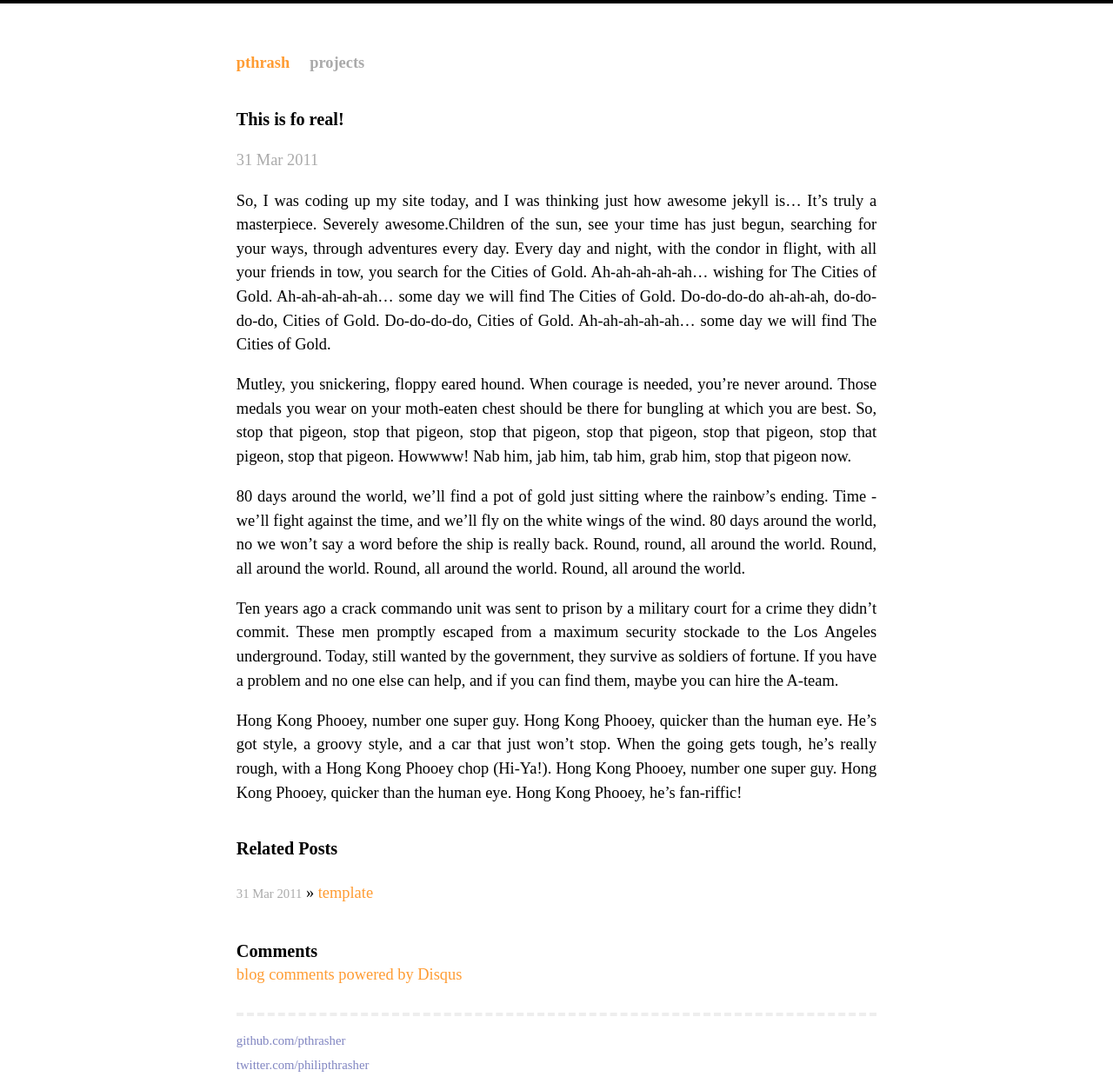
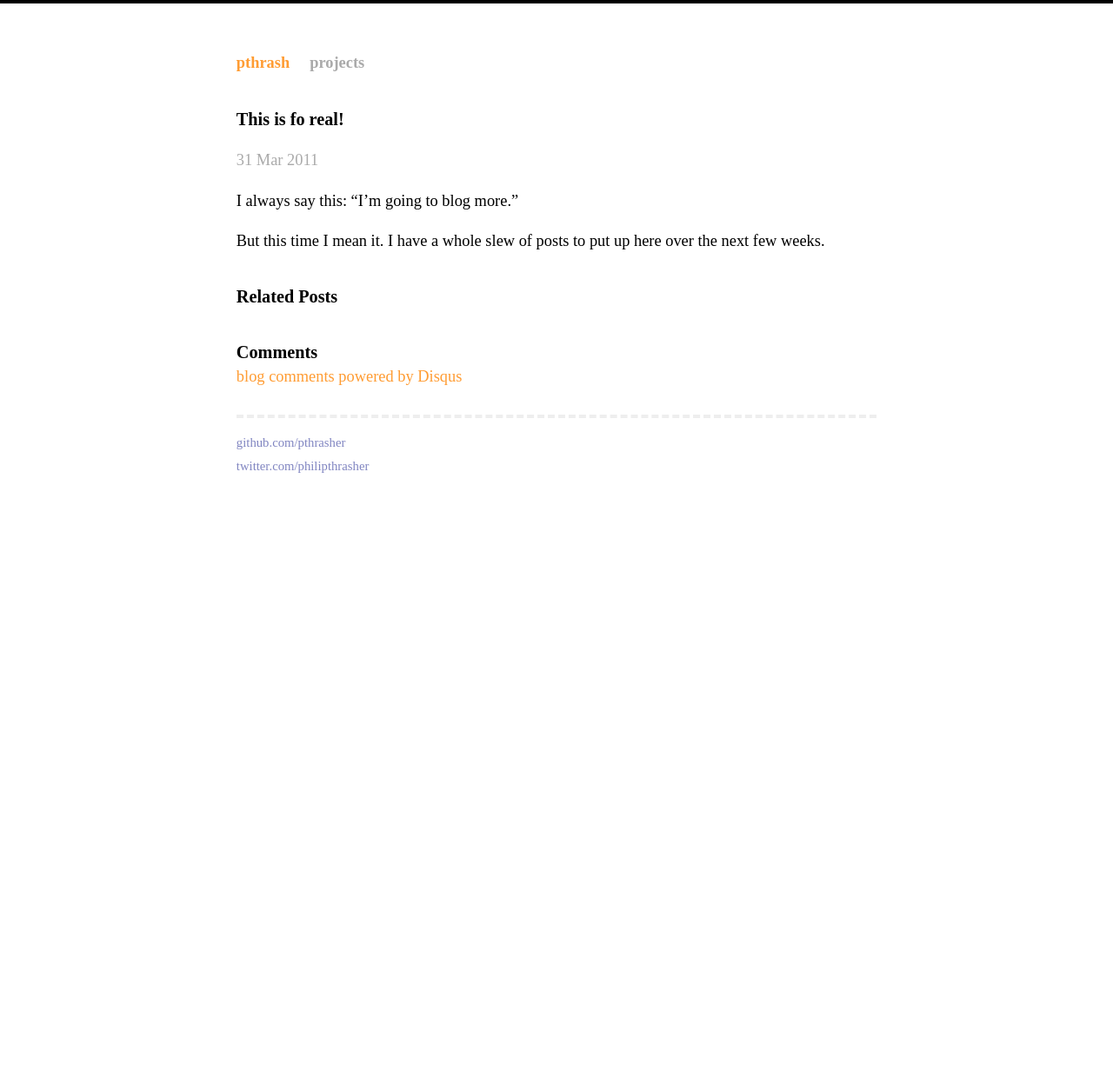
Before and after one commit to pthrasher/pthrasher.github.com, a Jekyll site: the page built from _posts/2011-03-31-this-is-fo-real.markdown, in a window 1280 px wide. Shown: the whole page at 87% size. Built offline with Jekyll 4.4.1, drawn with Linux system fonts in a browser that asks for light colours; comment, search, counter and statistics services are not loaded; after the commit the page ends 904 px from its top, so only the background shows below that.

Commit message:
updated posts

```diff
--- a/_posts/2011-03-31-template.markdown
+++ b/_posts/2011-03-31-template.markdown
@@ -1,7 +1,7 @@
 ---
 layout: post
 title: template
-published: true
+published: false
 ---
 
 Children of the sun, see your time has just begun, searching for your ways, through adventures every day. Every day and night, with the condor in flight, with all your friends in tow, you search for the Cities of Gold. Ah-ah-ah-ah-ah... wishing for The Cities of Gold. Ah-ah-ah-ah-ah... some day we will find The Cities of Gold. Do-do-do-do ah-ah-ah, do-do-do-do, Cities of Gold. Do-do-do-do, Cities of Gold. Ah-ah-ah-ah-ah... some day we will find The Cities of Gold.
--- a/_posts/2011-03-31-this-is-fo-real.markdown
+++ b/_posts/2011-03-31-this-is-fo-real.markdown
@@ -3,12 +3,6 @@ layout: post
 title: This is fo real!
 ---
 
-So, I was coding up my site today, and I was thinking just how awesome jekyll is... It's truly a masterpiece. Severely awesome.Children of the sun, see your time has just begun, searching for your ways, through adventures every day. Every day and night, with the condor in flight, with all your friends in tow, you search for the Cities of Gold. Ah-ah-ah-ah-ah... wishing for The Cities of Gold. Ah-ah-ah-ah-ah... some day we will find The Cities of Gold. Do-do-do-do ah-ah-ah, do-do-do-do, Cities of Gold. Do-do-do-do, Cities of Gold. Ah-ah-ah-ah-ah... some day we will find The Cities of Gold.
+I always say this: "I'm going to blog more."
 
-Mutley, you snickering, floppy eared hound. When courage is needed, you're never around. Those medals you wear on your moth-eaten chest should be there for bungling at which you are best. So, stop that pigeon, stop that pigeon, stop that pigeon, stop that pigeon, stop that pigeon, stop that pigeon, stop that pigeon. Howwww! Nab him, jab him, tab him, grab him, stop that pigeon now.
-
-80 days around the world, we'll find a pot of gold just sitting where the rainbow's ending. Time - we'll fight against the time, and we'll fly on the white wings of the wind. 80 days around the world, no we won't say a word before the ship is really back. Round, round, all around the world. Round, all around the world. Round, all around the world. Round, all around the world.
-
-Ten years ago a crack commando unit was sent to prison by a military court for a crime they didn't commit. These men promptly escaped from a maximum security stockade to the Los Angeles underground. Today, still wanted by the government, they survive as soldiers of fortune. If you have a problem and no one else can help, and if you can find them, maybe you can hire the A-team.
-
-Hong Kong Phooey, number one super guy. Hong Kong Phooey, quicker than the human eye. He's got style, a groovy style, and a car that just won't stop. When the going gets tough, he's really rough, with a Hong Kong Phooey chop (Hi-Ya!). Hong Kong Phooey, number one super guy. Hong Kong Phooey, quicker than the human eye. Hong Kong Phooey, he's fan-riffic!
+But this time I mean it. I have a whole slew of posts to put up here over the next few weeks.
```
